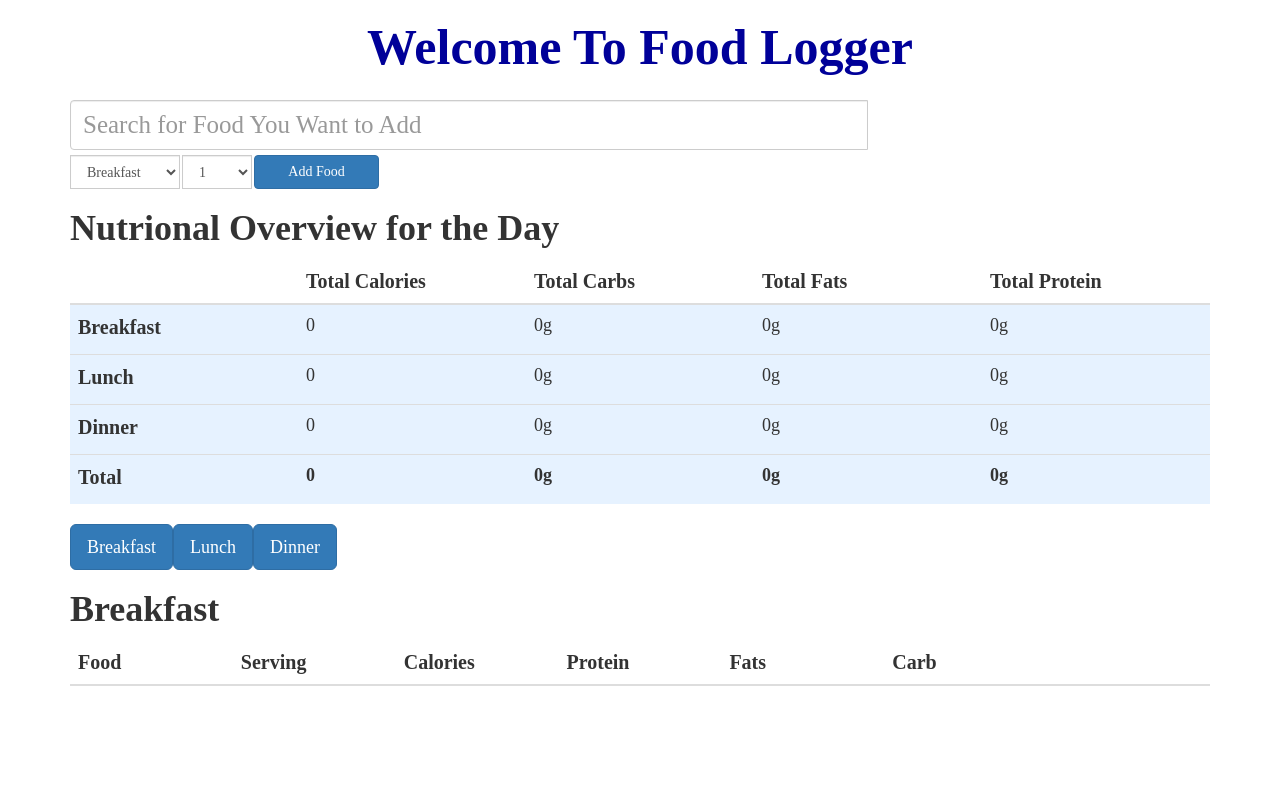
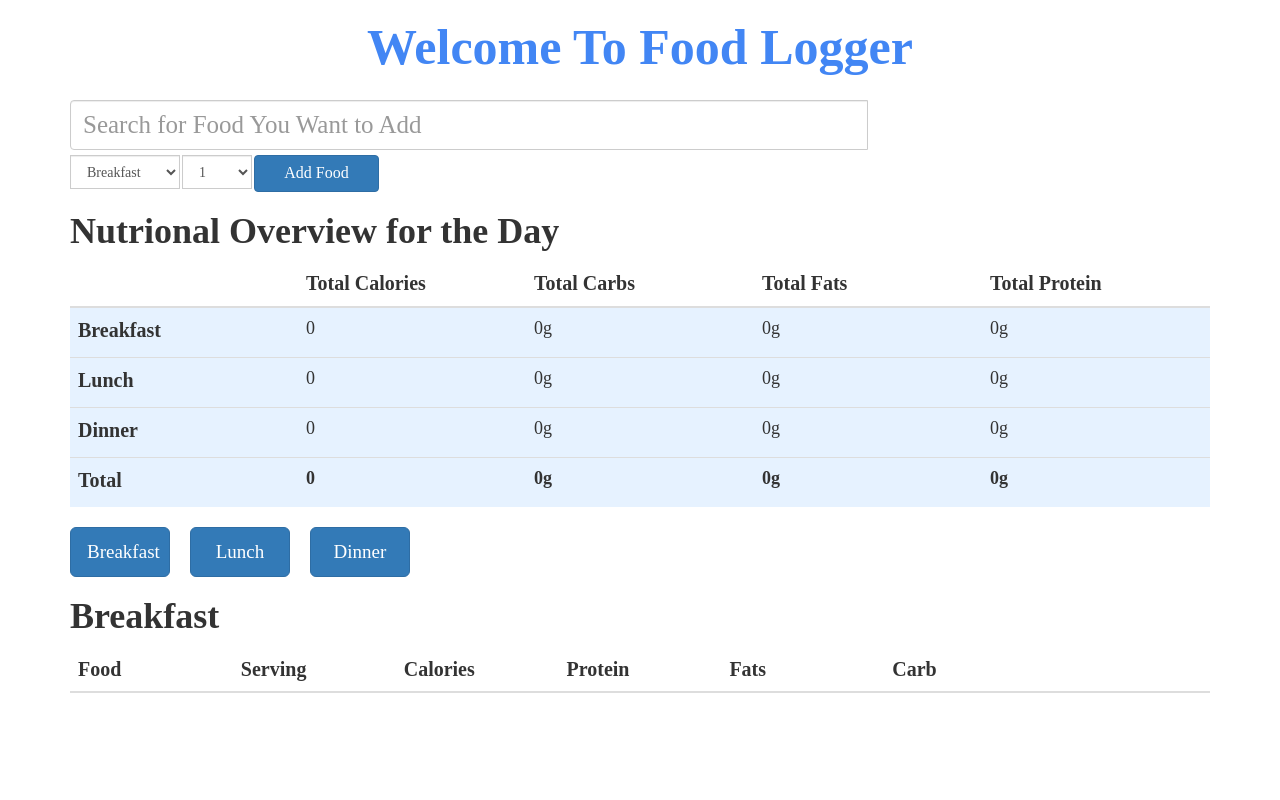
Before and after one commit to kywang1/FoodLogger, a React app: page / in a window 1280 px wide. Shown: the top 800 px of the page. Built offline with nearby package versions, Linux system fonts and the light colour scheme.

Commit message:
fixed toggle meal type buttons

```diff
--- a/src/components/App.js
+++ b/src/components/App.js
@@ -28,7 +28,7 @@ class App extends Component{
         element.style.opacity = op;
         element.style.filter = 'alpha(opacity=' + op * 100 + ")";
         op -= op * 0.1;
-    }, 20);
+    }, 35);
   }
 
   unfade(element) {
@@ -41,7 +41,7 @@ class App extends Component{
         element.style.opacity = op;
         element.style.filter = 'alpha(opacity=' + op * 100 + ")";
         op += op * 0.1;
-    }, 20);
+    }, 35);
   }
 
   render(){
@@ -60,9 +60,9 @@ class App extends Component{
           />
         </div>
         <div className = "container">
-          <button onClick={this.toggleContainer.bind(this,"breakfastContainer")} id="breakfastBtn" type="button" className="btn btn-primary btn-lg">Breakfast</button>
-          <button onClick={this.toggleContainer.bind(this,"lunchContainer")} id="lunchBtn" type="button" className="btn btn-primary btn-lg">Lunch</button>
-          <button onClick={this.toggleContainer.bind(this,"dinnerContainer")} id="dinnerBtn" type="button" className="btn btn-primary btn-lg">Dinner</button>
+          <button onClick={this.toggleContainer.bind(this,"breakfastContainer")} id="breakfastBtn" type="button" className="btn btn-primary btn-lg toggleButton">Breakfast</button>
+          <button onClick={this.toggleContainer.bind(this,"lunchContainer")} id="lunchBtn" type="button" className="btn btn-primary btn-lg toggleButton">Lunch</button>
+          <button onClick={this.toggleContainer.bind(this,"dinnerContainer")} id="dinnerBtn" type="button" className="btn btn-primary btn-lg toggleButton">Dinner</button>
         </div>
         <div id = "breakfastContainer" className = "container">
           <MealCategory mealType = "Breakfast" foodData={this.props.breakfastFoods}/>
--- a/src/styles/index.css
+++ b/src/styles/index.css
@@ -5,14 +5,14 @@ body{
 }
 
 h1{
-font-weight: bold;
+  font-weight: bold;
 }
 
 #appTitle{
   text-align: center;
   font-size: 50px;
   margin-bottom: 25px;
-  color:#000099;
+  color:#4286f4;
 }
 
 #foodInput{
@@ -36,6 +36,7 @@ font-weight: bold;
   width:125px;
   dispaly:block;
   margin-top: 5px;
+  font-size: 16px;
 }
 
 #addBar{
@@ -65,3 +66,11 @@ td{
 th{
   font-size:20px;
 }
+
+
+.toggleButton{
+  height: 50px;
+  margin-right: 20px;
+  font-size:19px;
+  width:100px;
+}
```
